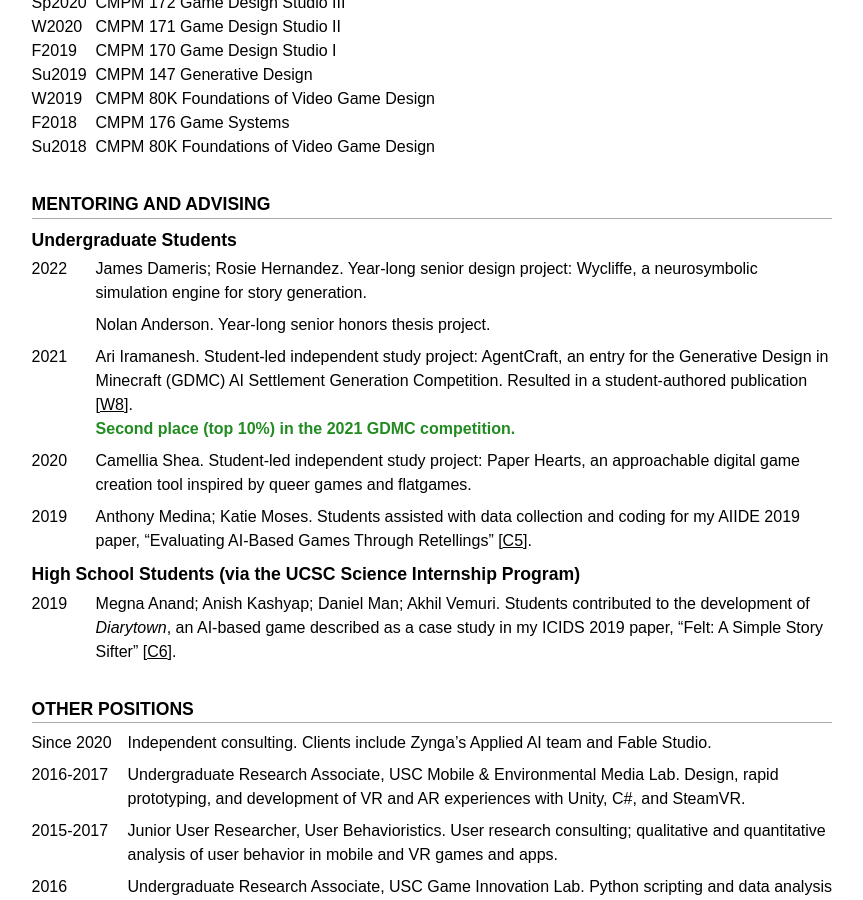
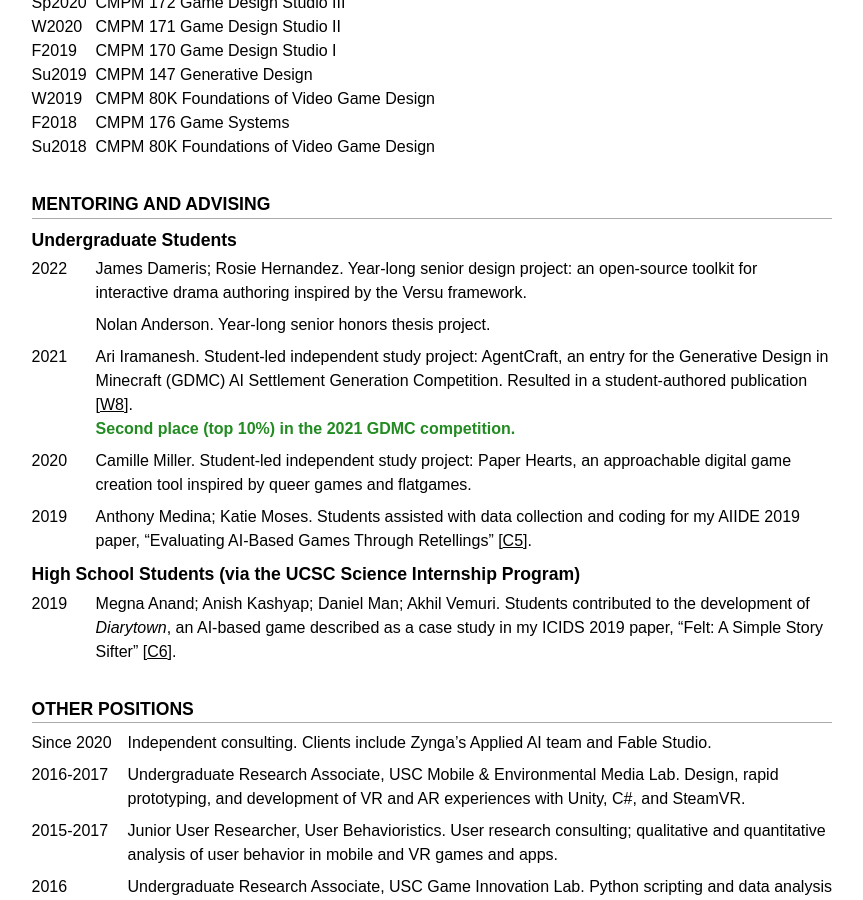
Before and after one commit to mkremins/mkremins.github.io, a Jekyll site: the page built from cv/index.html, in a window 1280 px wide and 900 px high, scrolled down 7763 px. Shown: the whole window, without its empty margins (208-1071 px from the left). Built offline with Jekyll 4.4.1, drawn with Linux system fonts in a browser that asks for light colours; some web fonts are replaced.

Commit message:
Update CV descriptions of student projects advised

```diff
--- a/cv/index.html
+++ b/cv/index.html
@@ -346,7 +346,7 @@ layout: null
       <h3>Undergraduate Students</h3>
       <div class="dated-entry">
         <div class="dated-date">2022</div>
-        <div class="dated-content">James Dameris; Rosie Hernandez. Year-long senior design project: Wycliffe, a neurosymbolic simulation engine for story generation.</div>
+        <div class="dated-content">James Dameris; Rosie Hernandez. Year-long senior design project: an open-source toolkit for interactive drama authoring inspired by the Versu framework.</div>
       </div>
       <div class="dated-entry">
         <div class="dated-date"></div>
@@ -358,7 +358,7 @@ layout: null
       </div>
       <div class="dated-entry">
         <div class="dated-date">2020</div>
-        <div class="dated-content">Camellia Shea. Student-led independent study project: Paper Hearts, an approachable digital game creation tool inspired by queer games and flatgames.</div>
+        <div class="dated-content">Camille Miller. Student-led independent study project: Paper Hearts, an approachable digital game creation tool inspired by queer games and flatgames.</div>
       </div>
       <div class="dated-entry">
         <div class="dated-date">2019</div>
```
